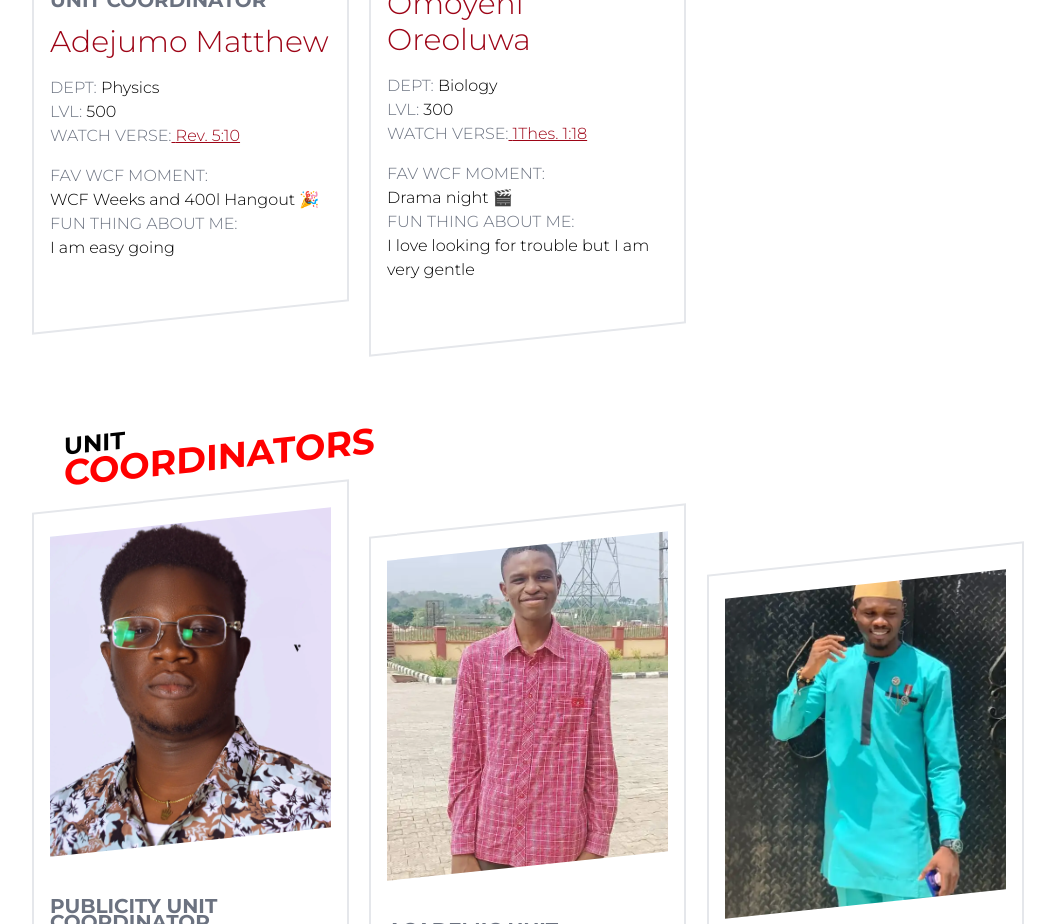
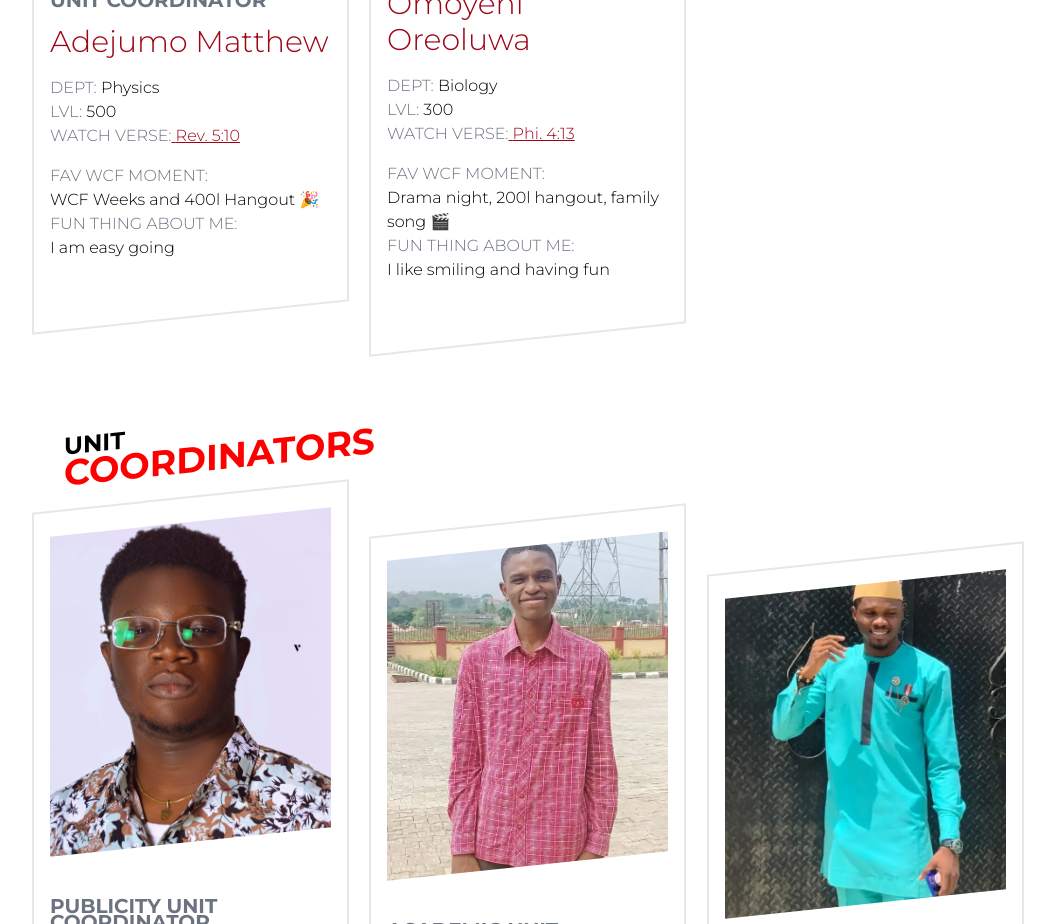
Before and after one commit to NRG-BUILDS/wcffuta, a React (Create React App) app: page / in a window 1280 px wide. Shown: the part 6620-7544 px from the top of the page, without its empty margins (112-1167 px from the left). Built offline with nearby package versions, Linux system fonts and the light colour scheme.

Commit message:
new exco update 2024

```diff
--- a/src/views/Homepage/ExcoSect.js
+++ b/src/views/Homepage/ExcoSect.js
@@ -146,9 +146,9 @@ const ExcoSect = () => {
           excoName={"Omoyeni Oreoluwa"}
           dept={"Biology"}
           lvl={300}
-          verse={"1Thes. 1:18"}
-          moment={"Drama night 🎬"}
-          fun={"I love looking for trouble but I am very gentle"}
+          verse={"Phi. 4:13"}
+          moment={"Drama night, 200l hangout, family song 🎬"}
+          fun={"I like smiling and having fun"}
           img={"omoyemi.webp"}
         />
         <div className="zoomIn px-4 py-8 md:px-8 md:col-span-3 font-bold -skew-y-6">
```
